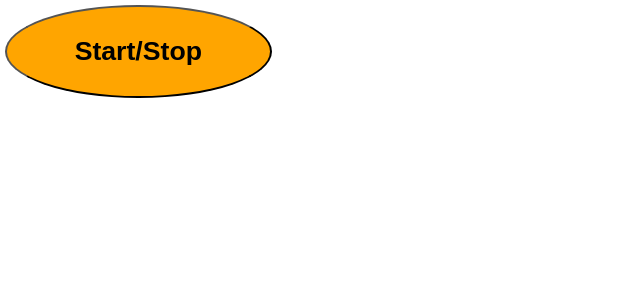
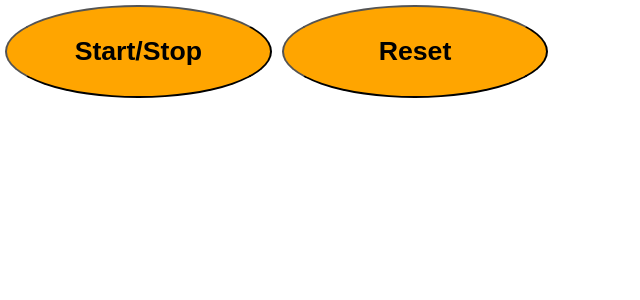
Before and after one commit to Blancaslan/JS-Stopwatch-Website, a React (Create React App) app in the folder my-app/: page / in a window 1280 px wide. Shown: the top 300 px of the page, without its empty margins (0-640 px from the left). Built offline with nearby package versions, Linux system fonts and the light colour scheme.

Commit message:
Button alert works
Have made a working button that sends an alert message to the user when they click on the button. Have also made a home component and made a reset button with the same functionality as the start/stop button.

```diff
--- a/my-app/src/App.js
+++ b/my-app/src/App.js
@@ -1,12 +1,10 @@
 import './App.css';
-import CustomButton from './components/button/button';
+import Home from './components/home/home'
 
-function App() {
+export default function App() {
   return (
     <div>
-      <CustomButton onclick="Hello my ladies"></CustomButton>
+      <Home></Home>
     </div>
-  );
+  )
 }
-
-export default App;
--- a/my-app/src/components/button/button.js
+++ b/my-app/src/components/button/button.js
@@ -1,9 +1,13 @@
 import './button.css'
 
-export default function CustomButton() {
+export default function CustomButton({mainText}) {
     return (
-        <button className="outerbox" onclick="startstop">
-            <h1 className="startstop">Start/Stop</h1>
+        <button className="outerbox" onClick={watchfunction}>
+            <h1 className="startstop">{mainText}</h1>
         </button>
     )
 }
+
+function watchfunction() {
+    alert("Hello")
+}
--- /dev/null
+++ b/my-app/src/components/home/home.js
@@ -0,0 +1,11 @@
+import './home.css'
+import CustomButton from '../button/button';
+
+export default function Home() {
+    return(
+        <div className="Grid">
+            <CustomButton mainText={"Start/Stop"}></CustomButton>
+            <CustomButton mainText={"Reset"}></CustomButton>
+        </div>
+    )
+}
```
Also changed, not shown: my-app/src/components/home/home.css (added).
